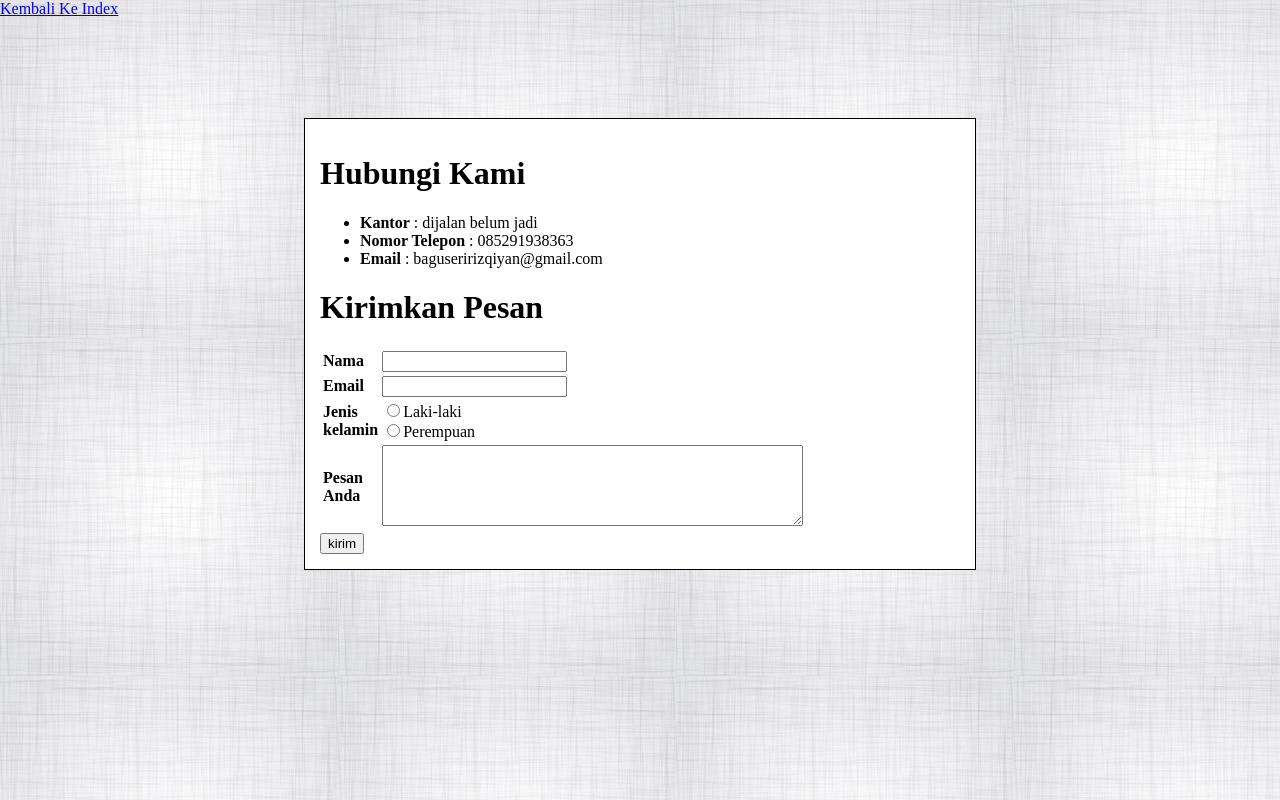
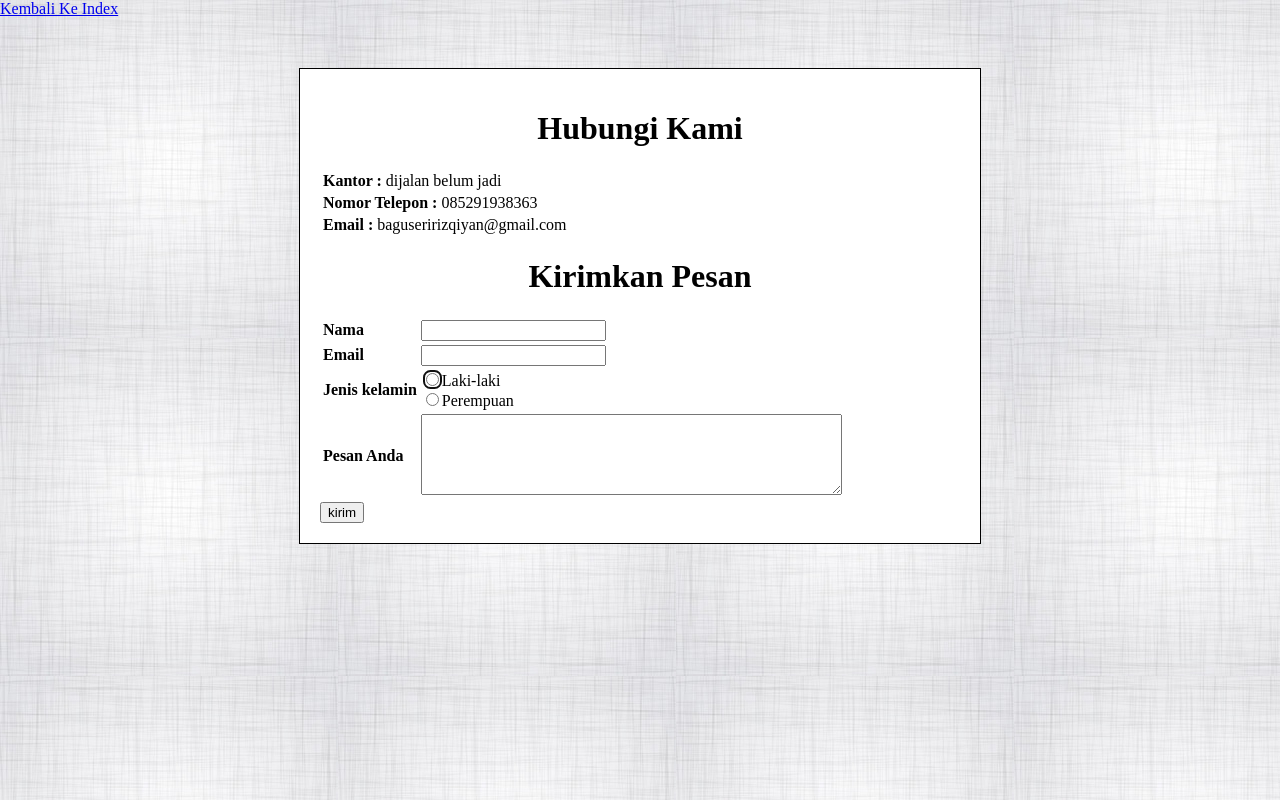
Before and after one commit to baguser/sanbercode-reactjs-0820-1, a plain HTML site: page tugas-2/contact.html in a window 1280 px wide. Drawn offline with Linux system fonts and the light colour scheme.

Commit message:
perubahan lagi

```diff
--- a/tugas-2/contact.html
+++ b/tugas-2/contact.html
@@ -13,17 +13,22 @@
     <a href="index.html">Kembali Ke Index</a>
     <div class="wrap">
         <h1>Hubungi Kami</h1>
-        <div>
-            <ul>
-                <li><b>Kantor</b> : dijalan belum jadi </li>
-                <li><b>Nomor Telepon</b> : 085291938363</li>
-                <li><b>Email</b> : baguseririzqiyan@gmail.com</li>
-            </ul>
-        </div>
+        <table>
+            <tr>
+                <td><b>Kantor :</b> dijalan belum jadi </td>
+            </tr>
+            <tr>
+                <td><b>Nomor Telepon :</b> 085291938363</td>
+            </tr>
+            <tr>
+                <td><b>Email :</b> baguseririzqiyan@gmail.com</td>
+            </tr>
+        </table>
+
 
         <h1>Kirimkan Pesan</h1>
         <form>
-            <table width=50%>
+            <table class="table">
 
                 <tr>
                     <td><b>Nama</b></td>
@@ -39,7 +44,7 @@
                 <tr>
                     <td><b>Jenis kelamin</b> </td>
                     <td>
-                        <input type="radio" value="L">Laki-laki <br>
+                        <input type="radio" value="L" autofocus>Laki-laki <br>
                         <input type="radio" value="P">Perempuan
                     </td>
                 </tr>
--- a/tugas-2/public/css/contact.css
+++ b/tugas-2/public/css/contact.css
@@ -7,8 +7,18 @@ body {
 
 .wrap {
     width: 50%;
-    padding: 15px;
-    margin: 100px auto;
+    padding: 20px;
+    margin: 50px auto;
     background: #fff;
     border: 1px solid black;
 }
+
+.wrap h1 {
+    text-align: center;
+}
+
+ul li {
+    list-style-type: none;
+}
+
+form .table {}
```
